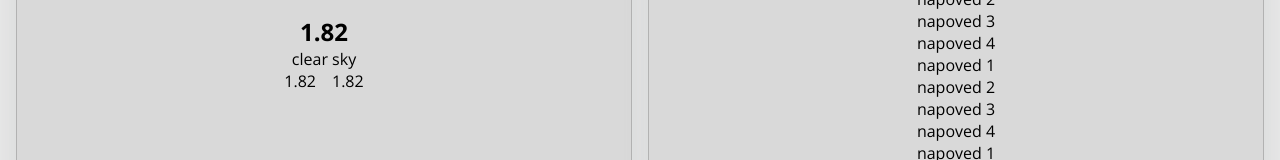
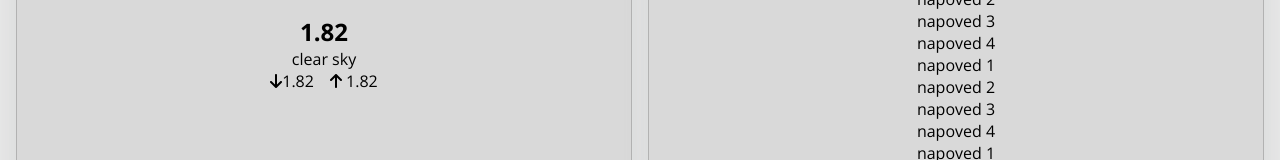
Before and after one commit to filipjoksovic/weather, an Angular app: page / in a window 1280 px wide. Shown: the part 432-592 px from the top of the page. Built offline with nearby package versions, Linux system fonts and the light colour scheme.

Commit message:
feat, test: current weather display improvements

```diff
--- a/package.json
+++ b/package.json
@@ -41,6 +41,10 @@
     "@angular/platform-browser": "^17.1.0",
     "@angular/platform-browser-dynamic": "^17.1.0",
     "@angular/router": "^17.1.0",
+    "@fortawesome/angular-fontawesome": "^0.14.1",
+    "@fortawesome/fontawesome-svg-core": "^6.4.2",
+    "@fortawesome/free-regular-svg-icons": "^6.4.2",
+    "@fortawesome/free-solid-svg-icons": "^6.4.2",
     "@ngneat/spectator": "^16.0.0",
     "colors": "^1.4.0",
     "dotenv": "^16.4.4",
--- a/src/app/components/current-measurement/current-measurement.component.html
+++ b/src/app/components/current-measurement/current-measurement.component.html
@@ -1,25 +1,32 @@
 <ng-container *ngIf="currentWeatherState$ | async as currentWeather">
   @if (currentWeather.state === LoadingState.LOADING) {
-    <app-skeleton></app-skeleton>
-    <app-skeleton></app-skeleton>
-    <app-skeleton></app-skeleton>
-    <app-skeleton></app-skeleton>
+    <div class="current-loading" data-testid="loading-container">
+      <app-skeleton></app-skeleton>
+      <app-skeleton></app-skeleton>
+      <app-skeleton></app-skeleton>
+      <app-skeleton></app-skeleton>
+    </div>
   } @else if (currentWeather.state === LoadingState.LOADED) {
-    <div>
-      <p class="current-temperature">
+    <div data-testid="data-container">
+      <p class="current-temperature" data-testid="current-temperature">
         {{ currentWeather.data.weatherMeasurements.temperature }}
       </p>
-      <p class="current-description">
+      <p class="current-description" data-testid="current-description">
         {{ currentWeather.data.weatherConditions.description }}
       </p>
       <div class="flex gap-1">
-        <p class="current-minimum">
-          {{ currentWeather.data.weatherMeasurements.temperatureMin }}
+        <p class="current-minimum" data-testid="current-minimum">
+          <fa-icon [icon]="faArrowDown" />{{
+            currentWeather.data.weatherMeasurements.temperatureMin
+          }}
         </p>
-        <p class="current-maximum">
+        <p class="current-maximum" data-testid="current-maximum">
+          <fa-icon [icon]="faArrowUp"></fa-icon>
           {{ currentWeather.data.weatherMeasurements.temperatureMax }}
         </p>
       </div>
     </div>
-  } @else if (currentWeather.state === LoadingState.ERROR) {}
+  } @else if (currentWeather.state === LoadingState.ERROR) {
+    Error occured when fetching weather
+  }
 </ng-container>
--- a/src/app/components/current-measurement/current-measurement.component.ts
+++ b/src/app/components/current-measurement/current-measurement.component.ts
@@ -2,11 +2,13 @@ import { Component, inject } from '@angular/core';
 import { LoadingState, WeatherService } from '../../services/weather.service';
 import { AsyncPipe, NgIf } from '@angular/common';
 import { SkeletonComponent } from '../skeleton/skeleton.component';
+import { FaIconComponent } from '@fortawesome/angular-fontawesome';
+import { faArrowDown, faArrowUp } from '@fortawesome/free-solid-svg-icons';
 
 @Component({
   selector: 'app-current-measurement',
   standalone: true,
-  imports: [NgIf, AsyncPipe, SkeletonComponent],
+  imports: [NgIf, AsyncPipe, SkeletonComponent, FaIconComponent],
   templateUrl: './current-measurement.component.html',
 })
 export class CurrentMeasurementComponent {
@@ -18,4 +20,6 @@ export class CurrentMeasurementComponent {
   }
 
   protected readonly LoadingState = LoadingState;
+  protected readonly faArrowUp = faArrowUp;
+  protected readonly faArrowDown = faArrowDown;
 }
```
Also changed, not shown: 2 other files (tests, documents, lock files or other folders).
